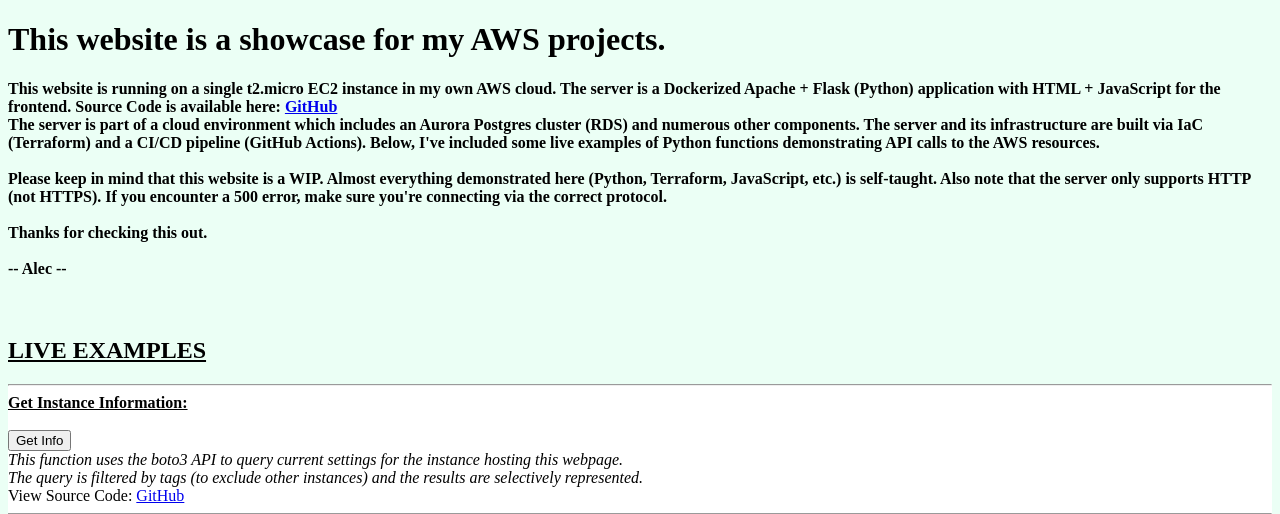
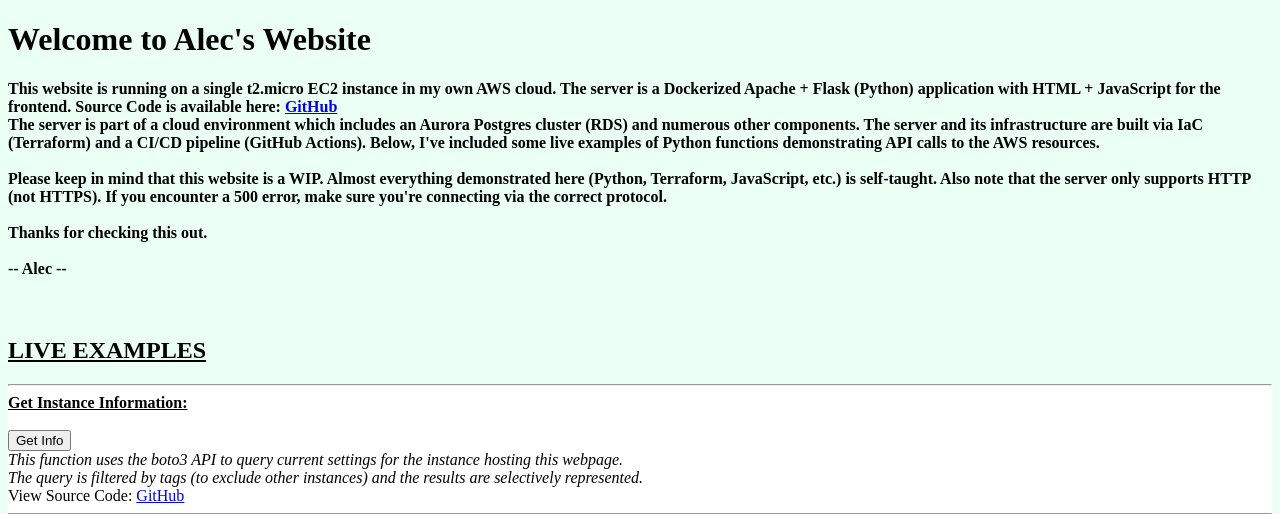
Before and after one commit to AlecApp/Website, a Flask app: page / in a window 1280 px wide. Shown: the top 514 px of the page. Run offline with Flask 2, Linux system fonts and the light colour scheme.

Commit message:
update index.html

```diff
--- a/wsgi/usr/local/www/templates/index.html
+++ b/wsgi/usr/local/www/templates/index.html
@@ -6,7 +6,7 @@
         <link rel="stylesheet" type="text/css" href="static/styles/mystyle.css">
 	</head>
 	<body style="background-color: #ebfff5">
-		<h1>This website is a showcase for my AWS projects.</h1>
+		<h1>Welcome to Alec's Website</h1>
 		<h4>
         This website is running on a single t2.micro EC2 instance in my own AWS cloud.
         The server is a Dockerized Apache + Flask (Python) application with HTML + JavaScript for the frontend.
```
